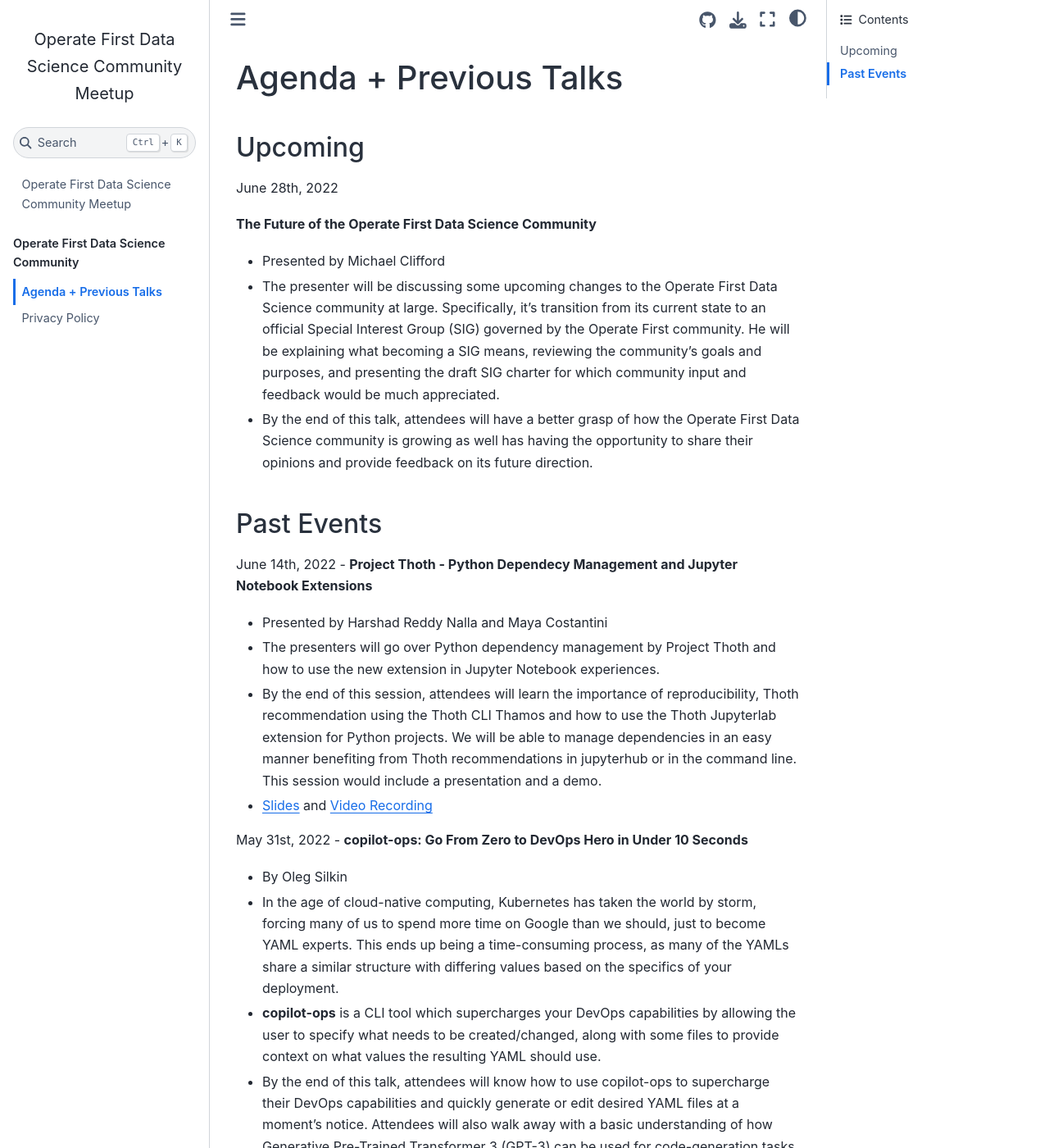
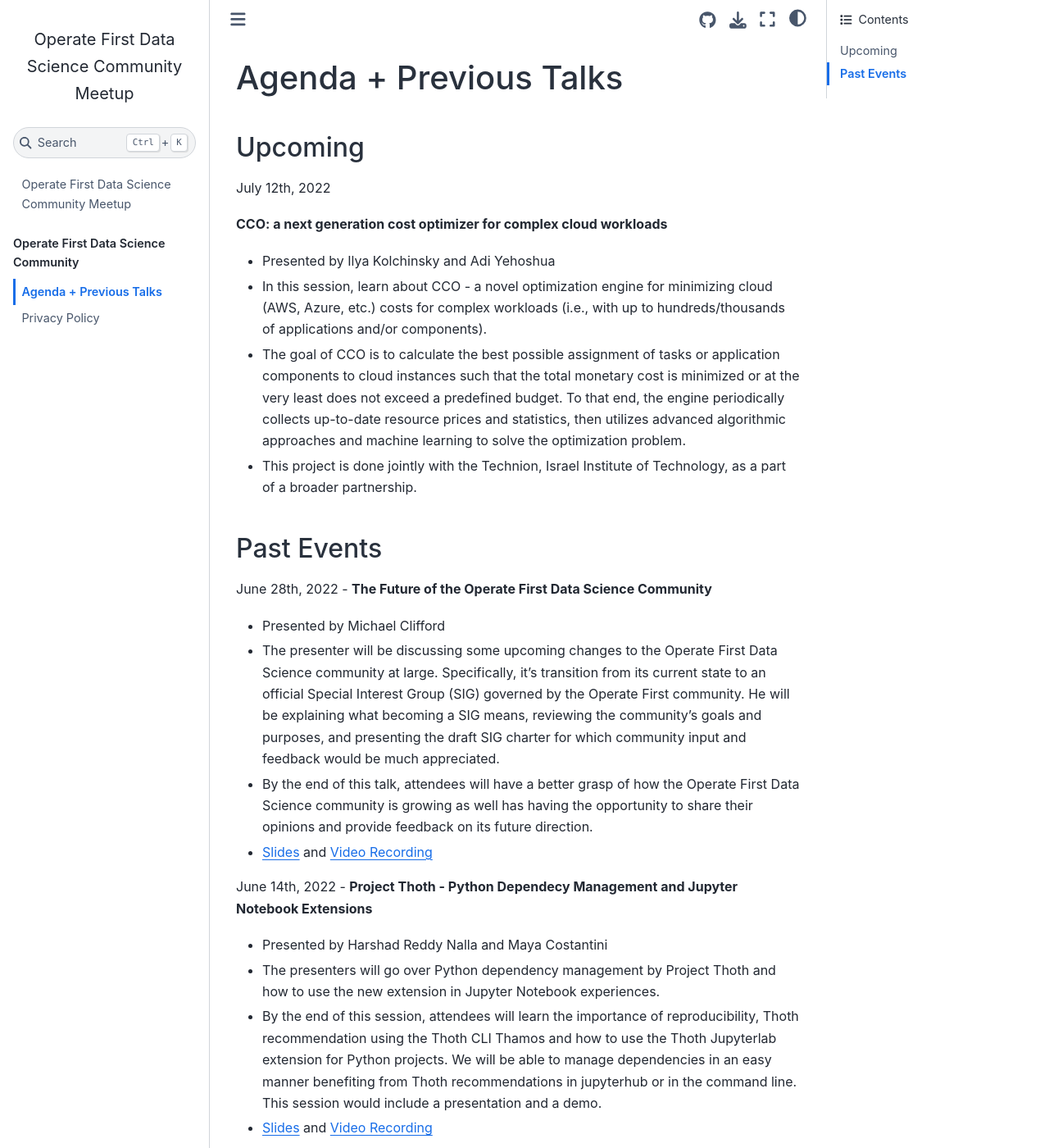
Before and after one commit to operate-first/operate-first-data-science-community, a Jupyter Book: the page built from docs/content.md, in a window 1280 px wide and 1400 px high. Shown: the whole window at 82% size. Built offline with Jupyter Book 1.0.4 settings and Sphinx 7.4.7 and the Sphinx Book theme 1.1.4, drawn with Linux system fonts in a browser that asks for light colours; comment, search, counter and statistics services are not loaded.

Commit message:
Add video and slides for meetup 15 and agenda for meetup 16 (#111)

```diff
--- a/docs/content.md
+++ b/docs/content.md
@@ -2,15 +2,23 @@
 
 ## Upcoming
 
-June 28th, 2022
+July 12th, 2022
 
-**The Future of the Operate First Data Science Community**
+**CCO: a next generation cost optimizer for complex cloud workloads**
+
+* Presented by Ilya Kolchinsky and Adi Yehoshua
+* In this session, learn about CCO - a novel optimization engine for minimizing cloud (AWS, Azure, etc.) costs for complex workloads (i.e., with up to hundreds/thousands of applications and/or components).
+* The goal of CCO is to calculate the best possible assignment of tasks or application components to cloud instances such that the total monetary cost is minimized or at the very least does not exceed a predefined budget. To that end, the engine periodically collects up-to-date resource prices and statistics, then utilizes advanced algorithmic approaches and machine learning to solve the optimization problem.
+* This project is done jointly with the Technion, Israel Institute of Technology, as a part of a broader partnership.
+
+## Past Events
+
+June 28th, 2022 - **The Future of the Operate First Data Science Community**
 
 * Presented by Michael Clifford
 * The presenter will be discussing some upcoming changes to the Operate First Data Science community at large. Specifically, it's transition from its current state to an official Special Interest Group (SIG) governed by the Operate First community. He will be explaining what becoming a SIG means, reviewing the community's goals and purposes, and presenting the draft SIG charter for which community input and feedback would be much appreciated.
 * By the end of this talk, attendees will have a better grasp of how the Operate First Data Science community is growing as well has having the opportunity to share their opinions and provide feedback on its future direction.
-
-## Past Events
+* [Slides](https://github.com/aicoe-aiops/operate-first-data-science-community/blob/main/docs/content/opfmeetup15.pdf) and [Video Recording](https://youtu.be/SsS5QvpDbdA)
 
 June 14th, 2022 - **Project Thoth - Python Dependecy Management and Jupyter Notebook Extensions**
 
```
